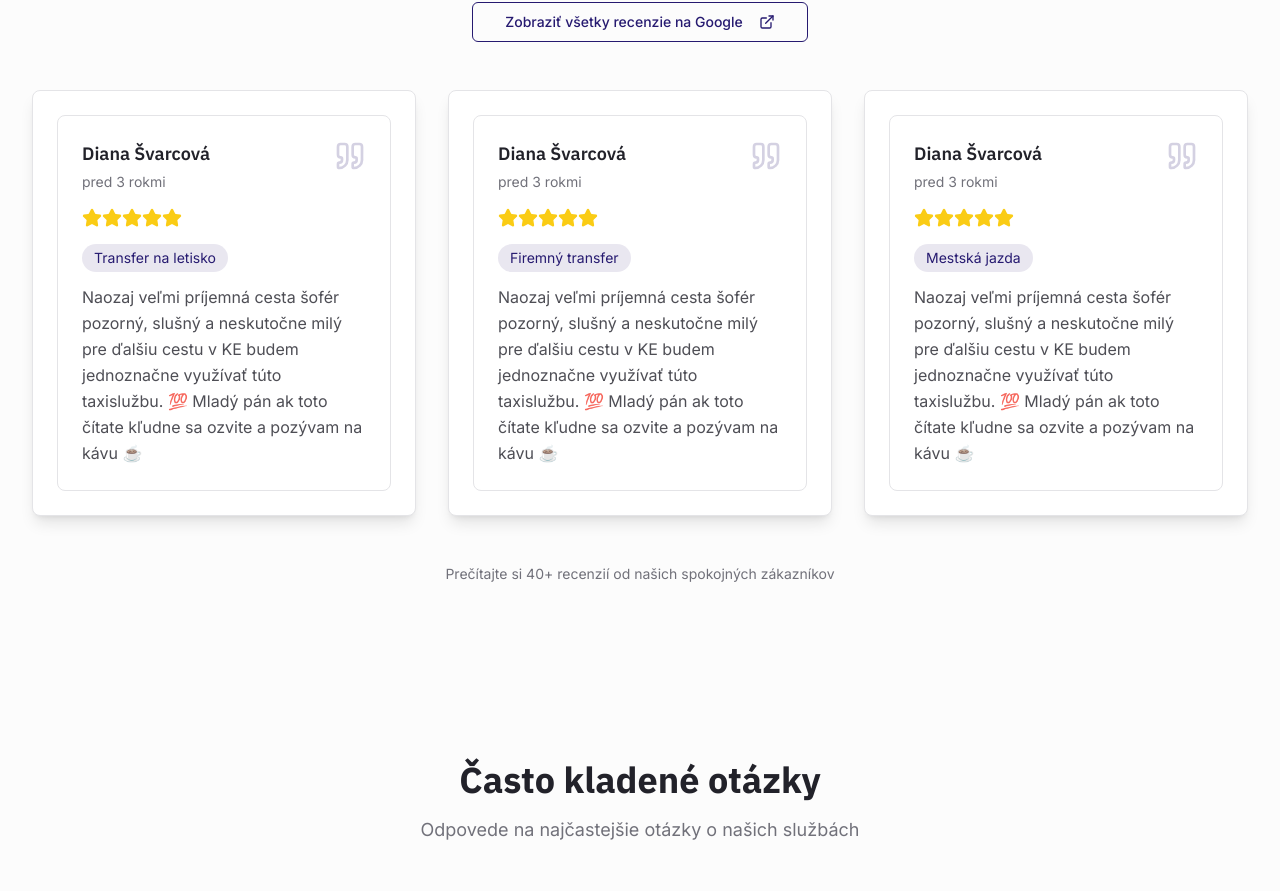
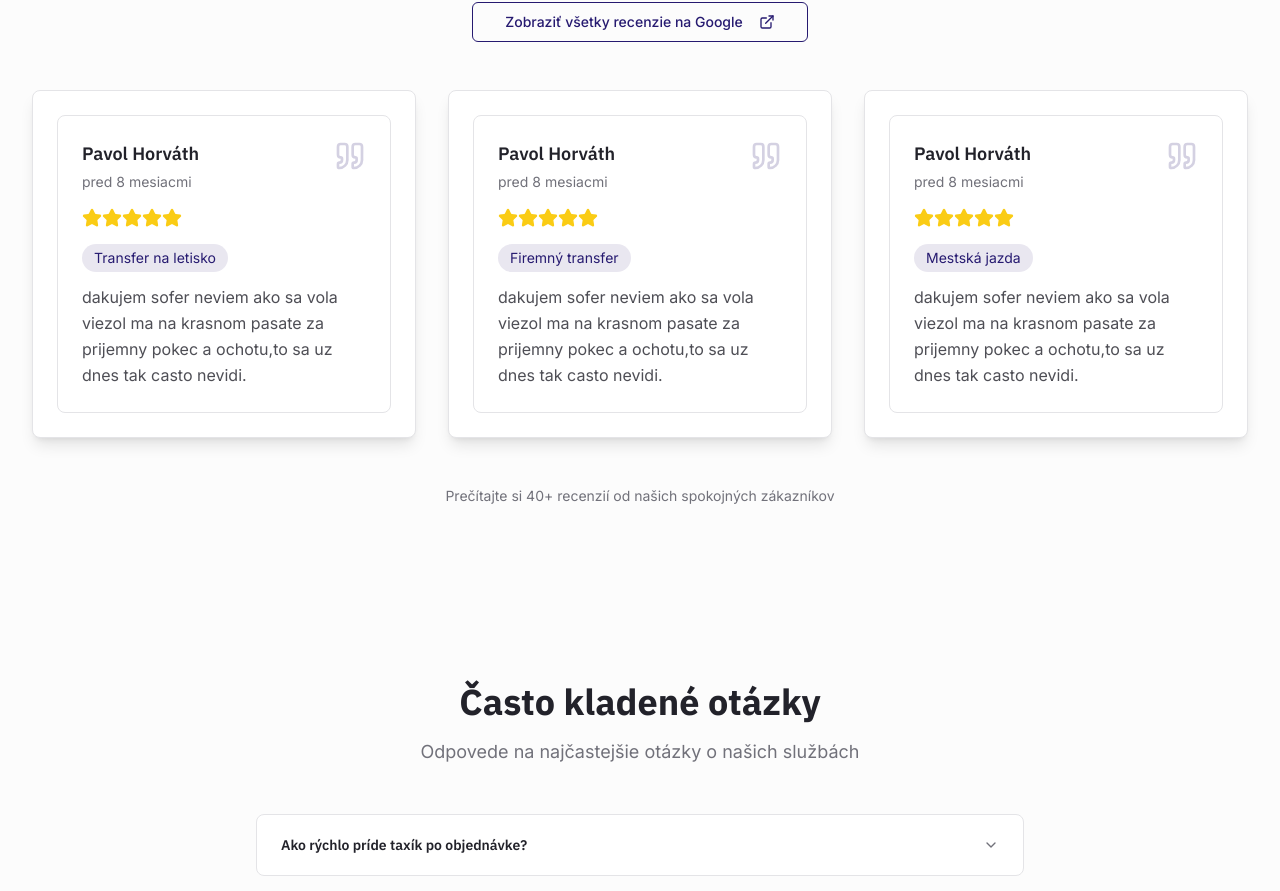
Before and after one commit to peterbejcek/sg-5ee718f3-49be-42fb-857b-8ae5c6e22001-1777794411, a Next.js app: page / in a window 1280 px wide. Shown: the part 5977-6868 px from the top of the page. Built offline with nearby package versions, Linux system fonts and the light colour scheme.

Commit message:
Update src/components/ReviewsSection.tsx

```diff
--- a/src/components/ReviewsSection.tsx
+++ b/src/components/ReviewsSection.tsx
@@ -83,10 +83,10 @@ export function ReviewsSection() {
                 <CardContent className="pt-6 h-full flex flex-col">
                   <div className="flex items-start justify-between mb-4">
                     <div>
-                      <h3 className="font-display font-semibold text-lg mb-1">Diana Švarcová
+                      <h3 className="font-display font-semibold text-lg mb-1">Pavol Horváth
 
                     </h3>
-                      <p className="text-sm text-muted-foreground">pred 3 rokmi
+                      <p className="text-sm text-muted-foreground">pred 8 mesiacmi
 
 
 
@@ -107,8 +107,8 @@ export function ReviewsSection() {
                     </div>
                 }
 
-                  <p className="text-foreground/80 leading-relaxed flex-grow">Naozaj veľmi príjemná cesta šofér pozorný, slušný a neskutočne milý pre ďalšiu cestu v KE budem jednoznačne využívať túto taxislužbu. 💯
-Mladý pán ak toto čítate kľudne sa ozvite a pozývam na kávu ☕
+                  <p className="text-foreground/80 leading-relaxed flex-grow">dakujem sofer neviem ako sa vola viezol ma na krasnom pasate za prijemny pokec a ochotu,to sa uz dnes tak casto nevidi.
+
                 </p>
                 </CardContent>
               </Card>
```
